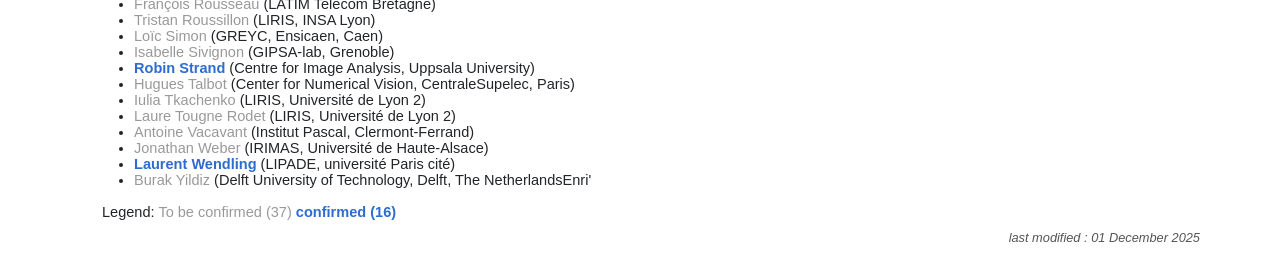
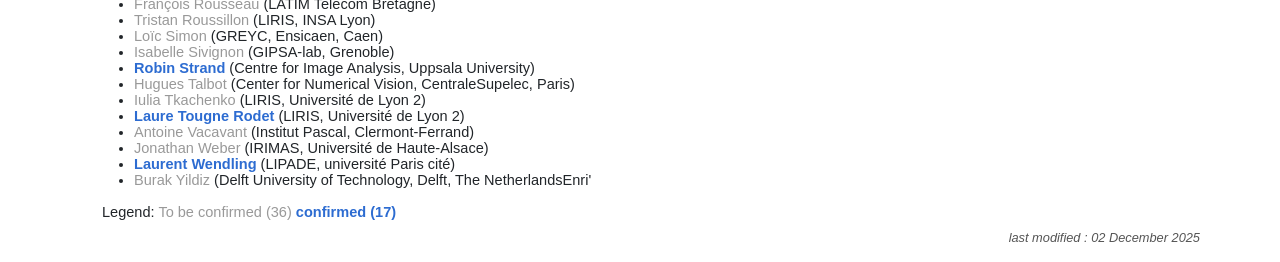
Before and after one commit to TC22-Team/rrpr2026, a Jekyll site: the page built from committees.html, in a window 1280 px wide. Shown: the part 1593-1855 px from the top of the page. Built offline with Jekyll 4.4.1, drawn with Linux system fonts in a browser that asks for light colours.

Commit message:
add confirmation

```diff
--- a/committees.html
+++ b/committees.html
@@ -83,7 +83,7 @@
 <li><span class="member-confirmed">Robin Strand </span> (Centre for Image Analysis, Uppsala University)&nbsp;</li>
 <li><span class="member-tobeconfirmed">Hugues Talbot</span> (Center for Numerical Vision, CentraleSupelec, Paris) &nbsp;</li>
 <li><span class="member-tobeconfirmed">Iulia Tkachenko</span> (LIRIS, Universit&eacute; de Lyon 2)</li>
-<li><span class="member-tobeconfirmed">Laure Tougne Rodet&nbsp;</span>(LIRIS, Universit&eacute; de Lyon 2)</li>
+<li><span class="member-confirmed">Laure Tougne Rodet&nbsp;</span>(LIRIS, Universit&eacute; de Lyon 2)</li>
 <li><span class="member-tobeconfirmed">Antoine Vacavant</span> (Institut Pascal, Clermont-Ferrand)</li>
 <li><span class="member-tobeconfirmed">Jonathan Weber</span> (IRIMAS, Universit&eacute; de Haute-Alsace)</li>
 <li><span class="member-confirmed">Laurent Wendling</span> (LIPADE, universit&eacute; Paris cit&eacute;)&nbsp;</li>
@@ -95,5 +95,5 @@
 </ul>
 
 Legend:
-<span class="member-tobeconfirmed"> To be confirmed (37)</span>
-<span class="member-confirmed">  confirmed (16) </span>
+<span class="member-tobeconfirmed"> To be confirmed (36)</span>
+<span class="member-confirmed">  confirmed (17) </span>
```
Also changed, not shown: other parts of committees.html (+1 -1 lines).
